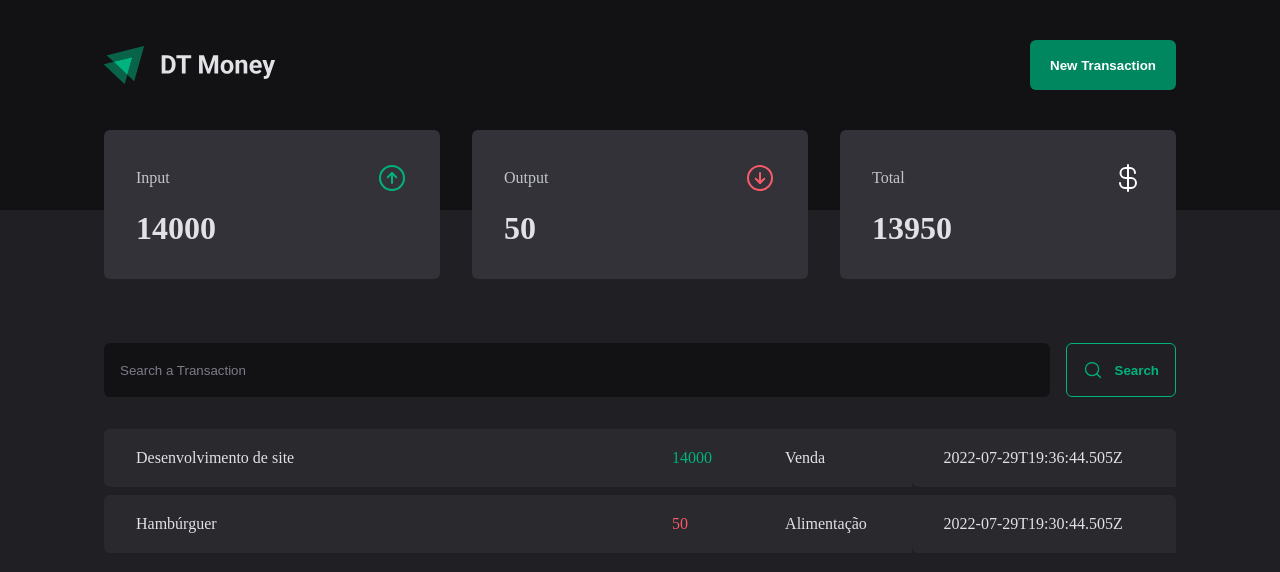
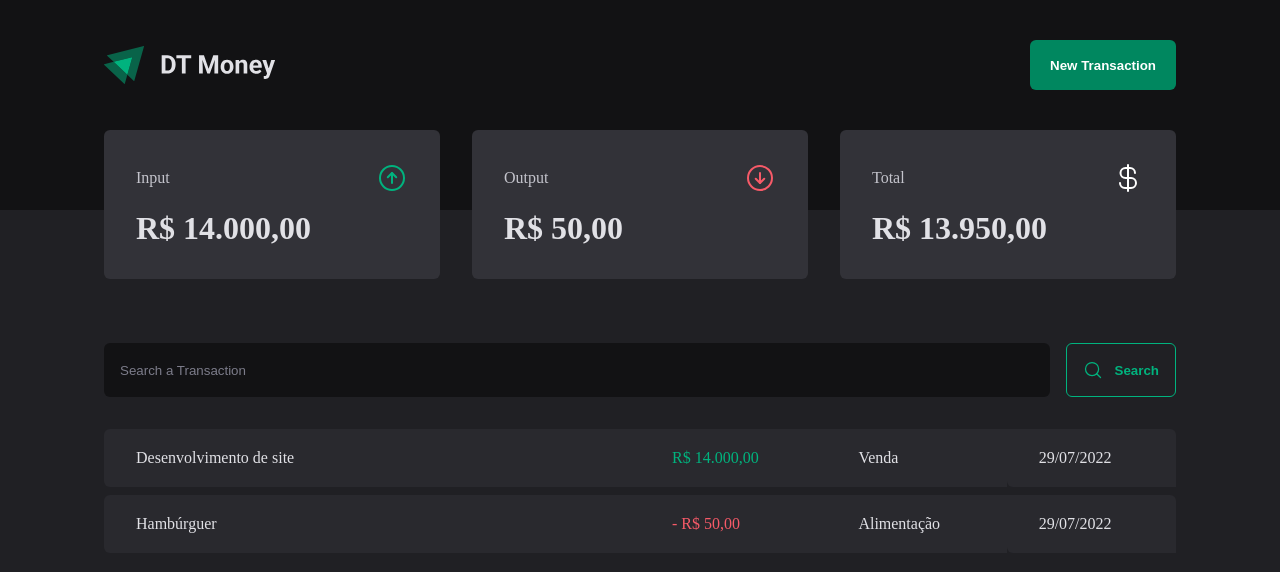
Before and after one commit to henbatista/money, a React (Vite) app: page / in a window 1280 px wide. Shown: the top 572 px of the page. Built offline with nearby package versions, Linux system fonts and the light colour scheme; data requests are answered from the project's data file.

Commit message:
Formatter Date/Price

```diff
--- a/src/components/Summary/index.tsx
+++ b/src/components/Summary/index.tsx
@@ -1,6 +1,7 @@
 import { ArrowCircleDown, ArrowCircleUp, CurrencyDollar } from "phosphor-react";
 import { useContext } from "react";
 import { TransactionsContext } from "../../contexts/TransactionsContext";
+import { priceFormatter } from "../../utils/formatter";
 import { SummaryCard, SummaryContainer } from "./styles";
 
 export function Summary() {
@@ -31,7 +32,7 @@
           <span>Input</span>
           <ArrowCircleUp size={32} color="#00B37E" />
         </header>
-        <strong>{summary.income}</strong>
+        <strong>{priceFormatter.format(summary.income)}</strong>
       </ SummaryCard>
 
       <SummaryCard>
@@ -39,7 +40,7 @@
           <span> Output</span>
           <ArrowCircleDown size={32} color="#F75A68" />
         </header>
-        <strong>{summary.outcome}</strong>
+        <strong>{priceFormatter.format(summary.outcome)}</strong>
       </SummaryCard>
 
       <SummaryCard>
@@ -47,7 +48,7 @@
           <span>Total</span>
           <CurrencyDollar size={32} color="#FFF" />
         </header>
-        <strong>{summary.total}</strong>
+        <strong>{priceFormatter.format(summary.total)}</strong>
       </SummaryCard>
 
     </SummaryContainer>
--- a/src/pages/Transactions/index.tsx
+++ b/src/pages/Transactions/index.tsx
@@ -2,6 +2,7 @@
 import { Header } from "../../components/Header";
 import { Summary } from "../../components/Summary";
 import { TransactionsContext } from "../../contexts/TransactionsContext";
+import { dateFormatter, priceFormatter } from "../../utils/formatter";
 import { SearchForm } from "./components/SearchForm";
 import { PriceHighlight, TransactionsContainer, TransactionsTable } from "./styles";
 
@@ -22,11 +23,12 @@
                   <td width="50%">{transaction.description}</td>
                   <td>
                     <PriceHighlight variant={transaction.type}>
-                      {transaction.price}
+                      {transaction.type === "outcome" && '- '}
+                      {priceFormatter.format(transaction.price)}
                     </PriceHighlight>
                   </td>
                   <td>{transaction.category}</td>
-                  <td>{transaction.createdAt}</td>
+                  <td>{dateFormatter.format(new Date(transaction.createdAt))}</td>
                 </tr>
               )
             })}
--- /dev/null
+++ b/src/utils/formatter.ts
@@ -0,0 +1,6 @@
+export const dateFormatter = new Intl.DateTimeFormat('pt-BR');
+
+export const priceFormatter = new Intl.NumberFormat('pt-br', {
+  style: 'currency',
+  currency: 'BRL',
+});
```
